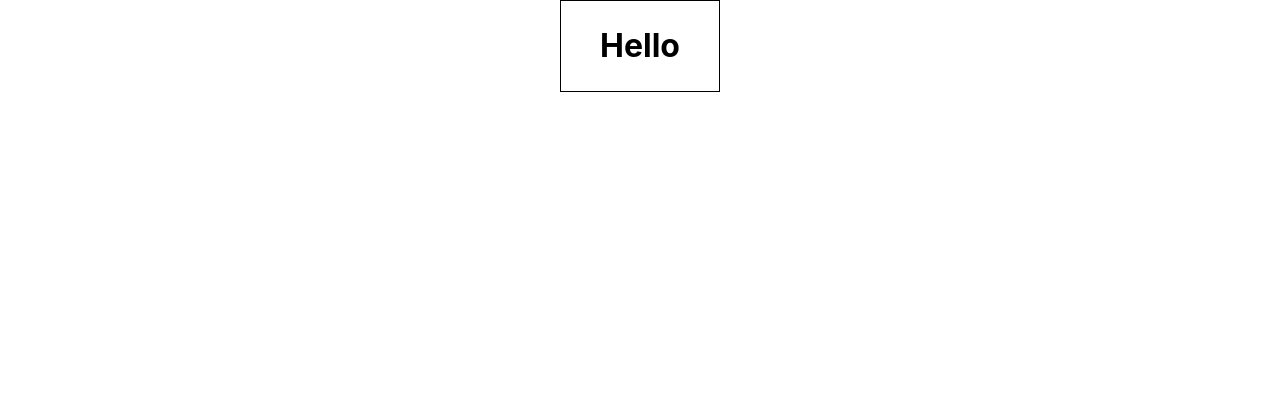
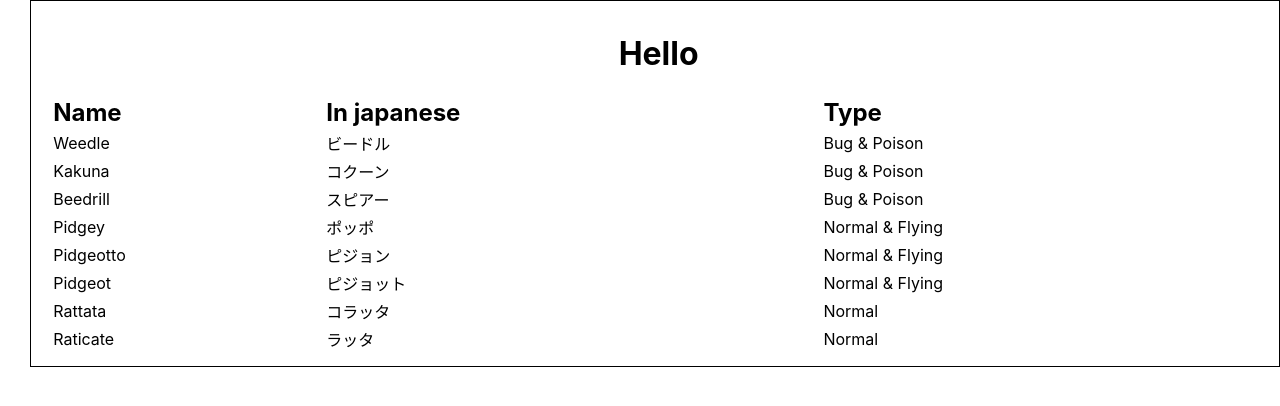
Before and after one commit to flashybuild/test-react-app, a React (Create React App) app: page / in a window 1280 px wide. Shown: the top 406 px of the page. Built offline with nearby package versions, Linux system fonts and the light colour scheme.

Commit message:
pokemon 1st componet

```diff
--- a/src/App.css
+++ b/src/App.css
@@ -1,3 +1,10 @@
 .title {
   text-align: center;
 }
+table {
+  width: 100%;
+}
+th {
+  text-align: left;
+  font-size: x-large;
+}
--- a/src/App.js
+++ b/src/App.js
@@ -1,19 +1,43 @@
-import logo from './logo.svg';
-import './App.css';
+import React from 'react'
+import './App.css'
+import pokemons from './pokemons.json'
+
+const PokemonRow = ({pokemon}) => (
+  <tr>
+  <td>{pokemon.name.english}</td>
+  <td>{pokemon.name.japanese}</td>
+  <td>{pokemon.type.join(' & ')}</td>
+</tr>
+)
+
 
 function App() {
   return (
     <div
       style={{
         margin: 'auto',
-        width: 150,
-        padding: '0.25rem',
-        border: '1px solid'
-      }}
-    >
-      <h1 className="title">Hello</h1>
+        marginLeft: '30px',
+        padding: '0.75rem',
+        paddingLeft: '1.2rem',
+        border: '1px solid',
+      }}>
+      <h1 className='title'>Hello</h1>
+      <table>
+        <thead>
+          <tr>
+            <th>Name</th>
+            <th>In japanese</th>
+            <th>Type</th>
+          </tr>
+        </thead>
+        <tbody>
+          {pokemons.slice(12, 20).map((pokemon) => (
+            <PokemonRow pokemon={pokemon} key={pokemon.id} />
+          ))}
+        </tbody>
+      </table>
     </div>
-  );
+  )
 }
 
-export default App;
+export default App
```
Also changed, not shown: src/pokemons.json (renamed from src/pokemon.json).
